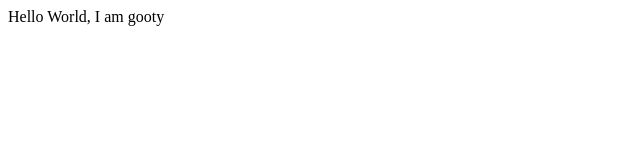
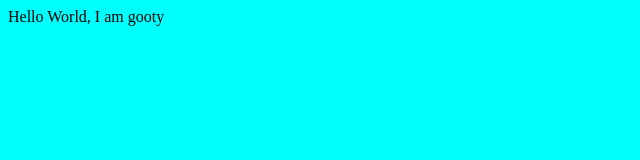
Before and after one commit to gootyboy/gootyboy.github.io, a plain HTML site: page index.html in a window 1280 px wide. Shown: the whole page, without its empty margins (0-640 px from the left). Drawn offline with Linux system fonts and the light colour scheme.

Commit message:
Background Color Change

```diff
--- a/index.html
+++ b/index.html
@@ -5,7 +5,7 @@
         <meta name="viewport" content="initial-scale=1, width=device-width">
         <title>hello</title>
     </head>
-    <body>
-        Hello World, I am gooty
+    <body style="background-color: aqua;">
+        <div>Hello World, I am gooty</div>
     </body>
 </html>
```
